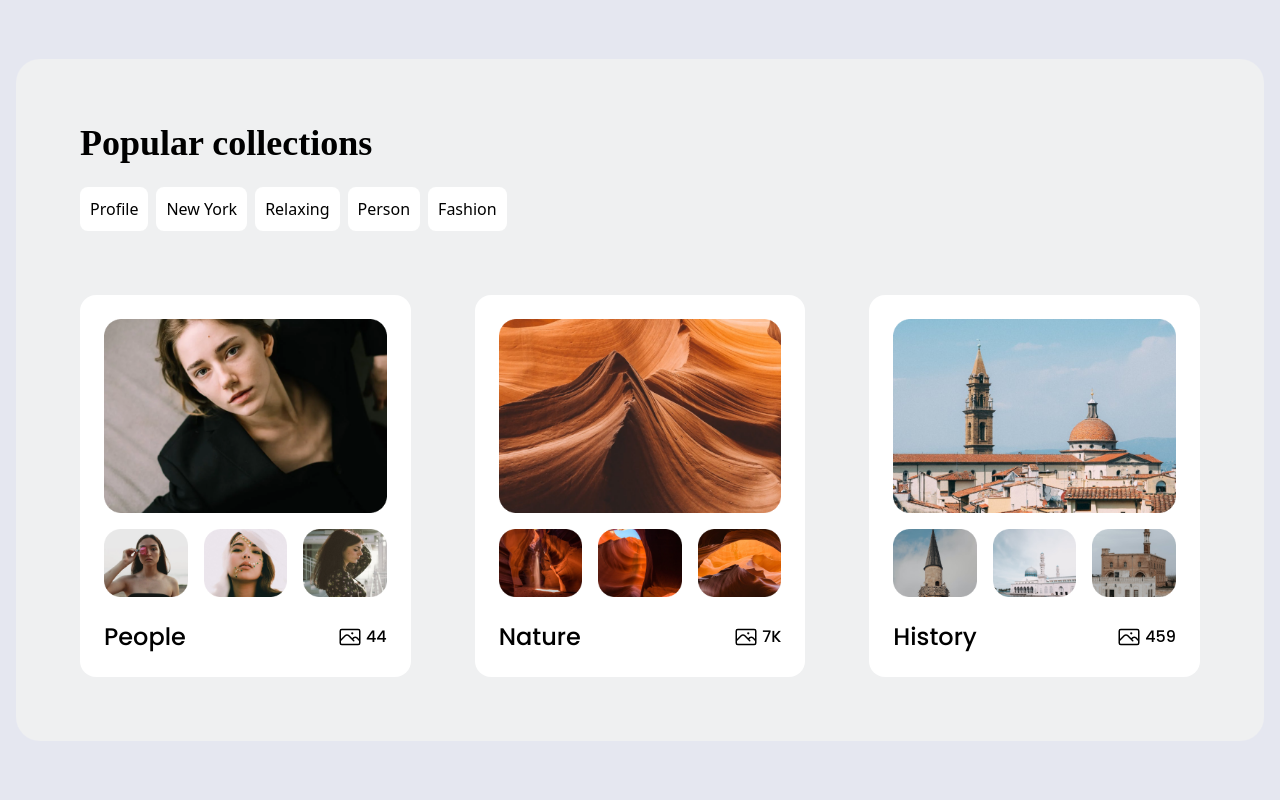
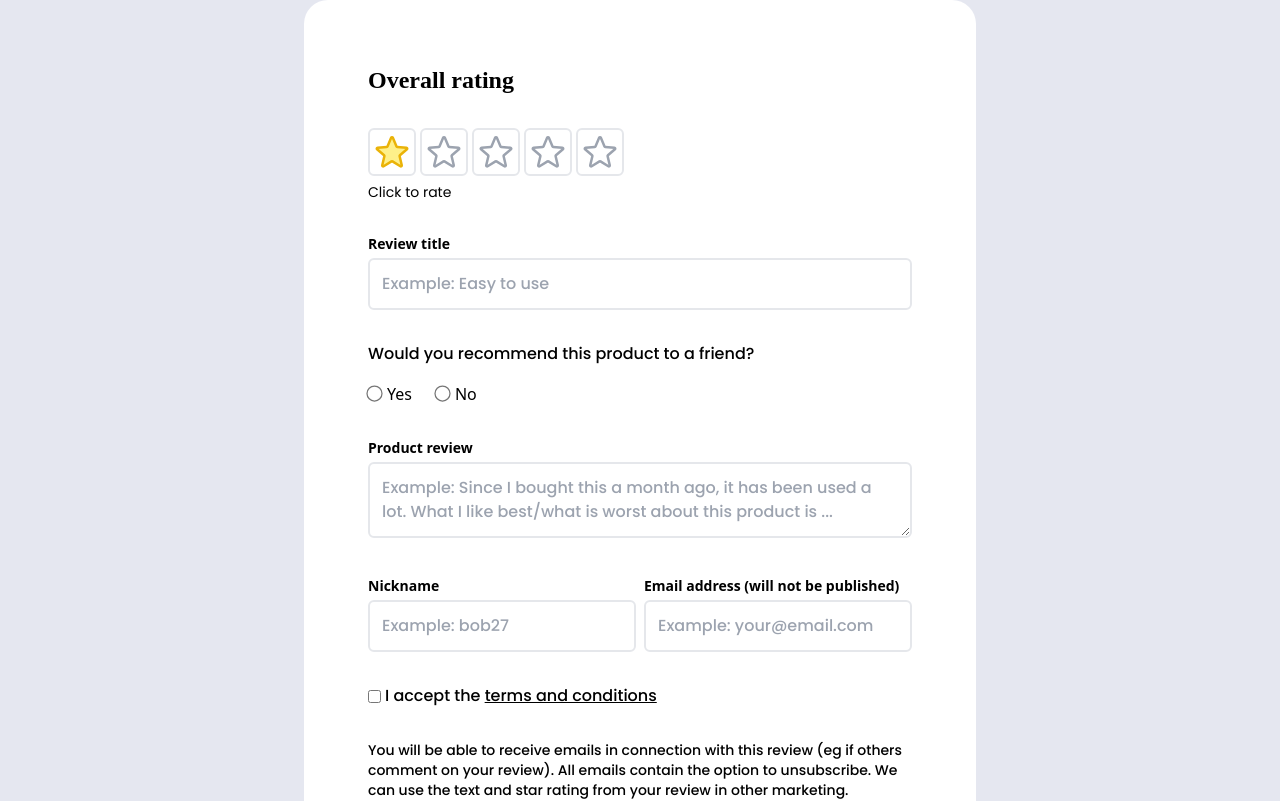
Before and after one commit to DSOrnstein123/learn-tailwindcss, a React (Vite) app: page / in a window 1280 px wide. Shown: the top 801 px of the page. Built offline with nearby package versions, Linux system fonts and the light colour scheme.

Commit message:
UI 4: Review form

```diff
--- a/src/App.tsx
+++ b/src/App.tsx
@@ -1,10 +1,11 @@
 import { UserCard } from "./ui-1_user-card/UserCard";
 import { JobList } from "./ui-2_search/Joblist";
 import { Collections } from "./ui-3_collections-list/Collections";
+import { ReviewForm } from "./ui-4_review-modal/ReviewForm";
 
 function App() {
   return (
-    <div className="flex h-full w-full items-center justify-center bg-[#E5E7F0] md:h-full lg:h-screen">
+    <div className="flex min-h-screen w-full items-center justify-center bg-[#E5E7F0]">
       {/* UI 1 */}
       {/* <UserCard /> */}
 
@@ -12,7 +13,10 @@ function App() {
       {/* <JobList /> */}
 
       {/* UI 3 */}
-      <Collections />
+      {/* <Collections /> */}
+
+      {/* UI 4 */}
+      <ReviewForm />
     </div>
   );
 }
--- /dev/null
+++ b/src/ui-4_review-modal/Input.tsx
@@ -0,0 +1,31 @@
+interface InputProps {
+  title: string;
+  placeholder: string;
+  type: "text" | "textarea";
+}
+
+export const Input: React.FC<InputProps> = ({
+  title,
+  placeholder,
+  type,
+}: InputProps) => {
+  return (
+    <div>
+      <label className="mb-1 block text-sm font-semibold">{title}</label>
+      {type === "text" && (
+        <input
+          id={title}
+          placeholder={placeholder}
+          className="w-full rounded-md border-2 p-3 font-poppins font-medium"
+        />
+      )}
+      {type === "textarea" && (
+        <textarea
+          id={title}
+          placeholder={placeholder}
+          className="w-full rounded-md border-2 p-3 font-poppins font-medium"
+        />
+      )}
+    </div>
+  );
+};
--- /dev/null
+++ b/src/ui-4_review-modal/Rating.tsx
@@ -0,0 +1,32 @@
+import { useState } from "react";
+
+export const Rating = () => {
+  const [reviewScore, setReviewScore] = useState(1);
+
+  return (
+    <div className="mb-1 space-x-1">
+      {[1, 2, 3, 4, 5].map((star) => (
+        <span
+          key={star}
+          className={`inline-flex h-12 w-12 cursor-pointer items-center justify-center rounded-md border-2 ${star <= reviewScore ? "text-yellow-500" : "text-gray-400"}`}
+          onClick={() => setReviewScore(star)}
+        >
+          <svg
+            xmlns="http://www.w3.org/2000/svg"
+            fill="none"
+            viewBox="0 0 24 24"
+            stroke-width="1.5"
+            stroke="currentColor"
+            className={`size-10 ${star <= reviewScore && "fill-yellow-200"}`}
+          >
+            <path
+              stroke-linecap="round"
+              stroke-linejoin="round"
+              d="M11.48 3.499a.562.562 0 0 1 1.04 0l2.125 5.111a.563.563 0 0 0 .475.345l5.518.442c.499.04.701.663.321.988l-4.204 3.602a.563.563 0 0 0-.182.557l1.285 5.385a.562.562 0 0 1-.84.61l-4.725-2.885a.562.562 0 0 0-.586 0L6.982 20.54a.562.562 0 0 1-.84-.61l1.285-5.386a.562.562 0 0 0-.182-.557l-4.204-3.602a.562.562 0 0 1 .321-.988l5.518-.442a.563.563 0 0 0 .475-.345L11.48 3.5Z"
+            />
+          </svg>
+        </span>
+      ))}
+    </div>
+  );
+};
--- /dev/null
+++ b/src/ui-4_review-modal/ReviewForm.tsx
@@ -0,0 +1,97 @@
+import { Input } from "./Input";
+import { Rating } from "./Rating";
+
+export const ReviewForm = () => {
+  return (
+    <div>
+      <div className="w-[42rem] space-y-8 rounded-3xl bg-white p-16">
+        <div className="font-merriweather text-2xl font-black">
+          Overall rating
+        </div>
+
+        <div>
+          <Rating />
+          <p className="font-poppins text-sm">Click to rate</p>
+        </div>
+
+        <Input
+          title="Review title"
+          placeholder="Example: Easy to use"
+          type="text"
+        />
+
+        <div>
+          <p className="mb-4 font-poppins font-medium">
+            Would you recommend this product to a friend?
+          </p>
+
+          <input
+            className="scale-125 accent-black"
+            type="radio"
+            id="yes"
+            value="yes"
+            name="recommend"
+          />
+          <label className="ml-[6px] mr-6" htmlFor="yes">
+            Yes
+          </label>
+
+          <input
+            className="scale-125 accent-black"
+            type="radio"
+            id="no"
+            value="no"
+            name="recommend"
+          />
+          <label className="ml-[6px]" htmlFor="no">
+            No
+          </label>
+        </div>
+
+        <Input
+          title="Product review"
+          placeholder="Example: Since I bought this a month ago, it has been used a lot. What I like best/what is worst about this product is ..."
+          type="textarea"
+        />
+
+        <div className="flex gap-x-2">
+          <div className="grow">
+            <Input title="Nickname" placeholder="Example: bob27" type="text" />
+          </div>
+
+          <div className="grow">
+            <Input
+              title="Email address (will not be published)"
+              placeholder="Example: your@email.com"
+              type="text"
+            />
+          </div>
+        </div>
+
+        <div className="flex items-center">
+          <input
+            type="checkbox"
+            id="accept"
+            name="terms-and-conditions"
+            value="accept"
+            className="mr-1"
+          />
+          <label htmlFor="accept" className="font-poppins font-medium">
+            I accept the <span className="underline">terms and conditions</span>
+          </label>
+        </div>
+
+        <div className="font-poppins text-sm font-medium">
+          You will be able to receive emails in connection with this review (eg
+          if others comment on your review). All emails contain the option to
+          unsubscribe. We can use the text and star rating from your review in
+          other marketing.
+        </div>
+
+        <button className="rounded-md bg-[#121633] p-4 font-poppins font-medium text-white">
+          Submit product review
+        </button>
+      </div>
+    </div>
+  );
+};
```
